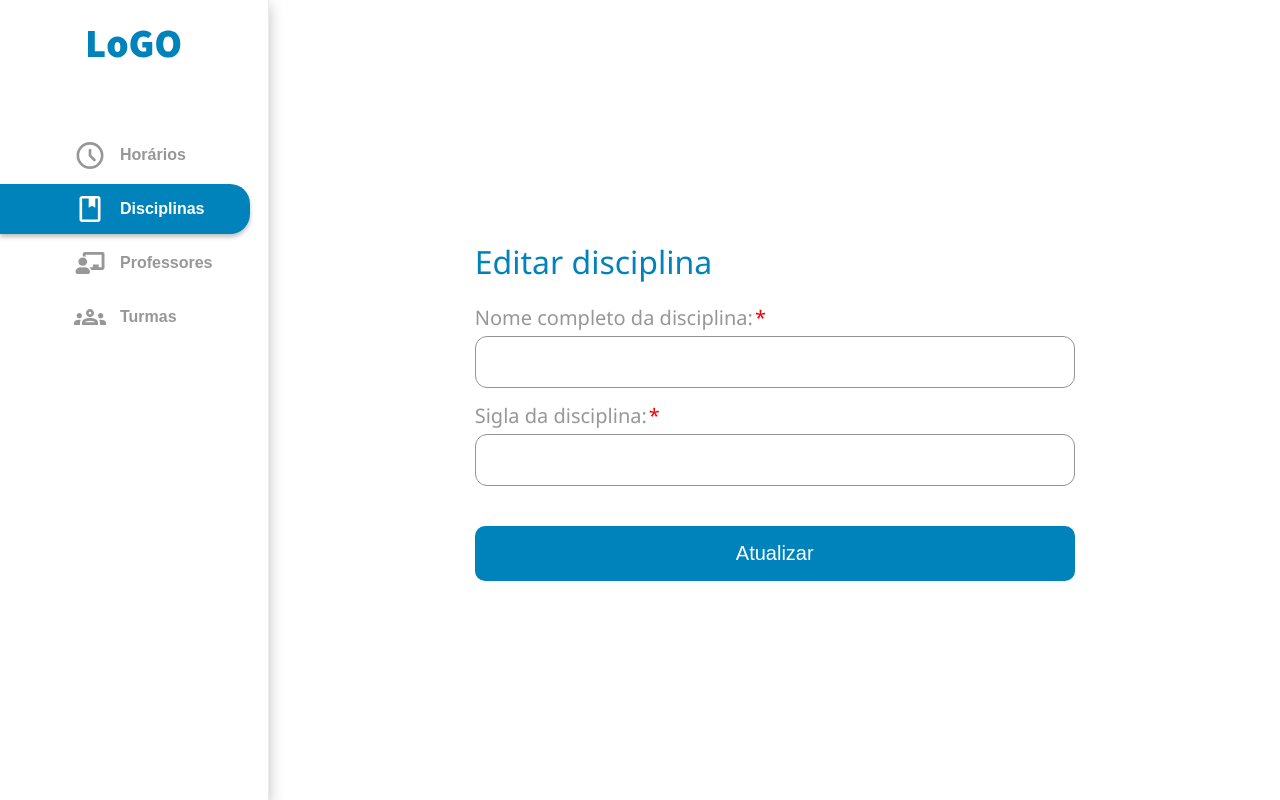
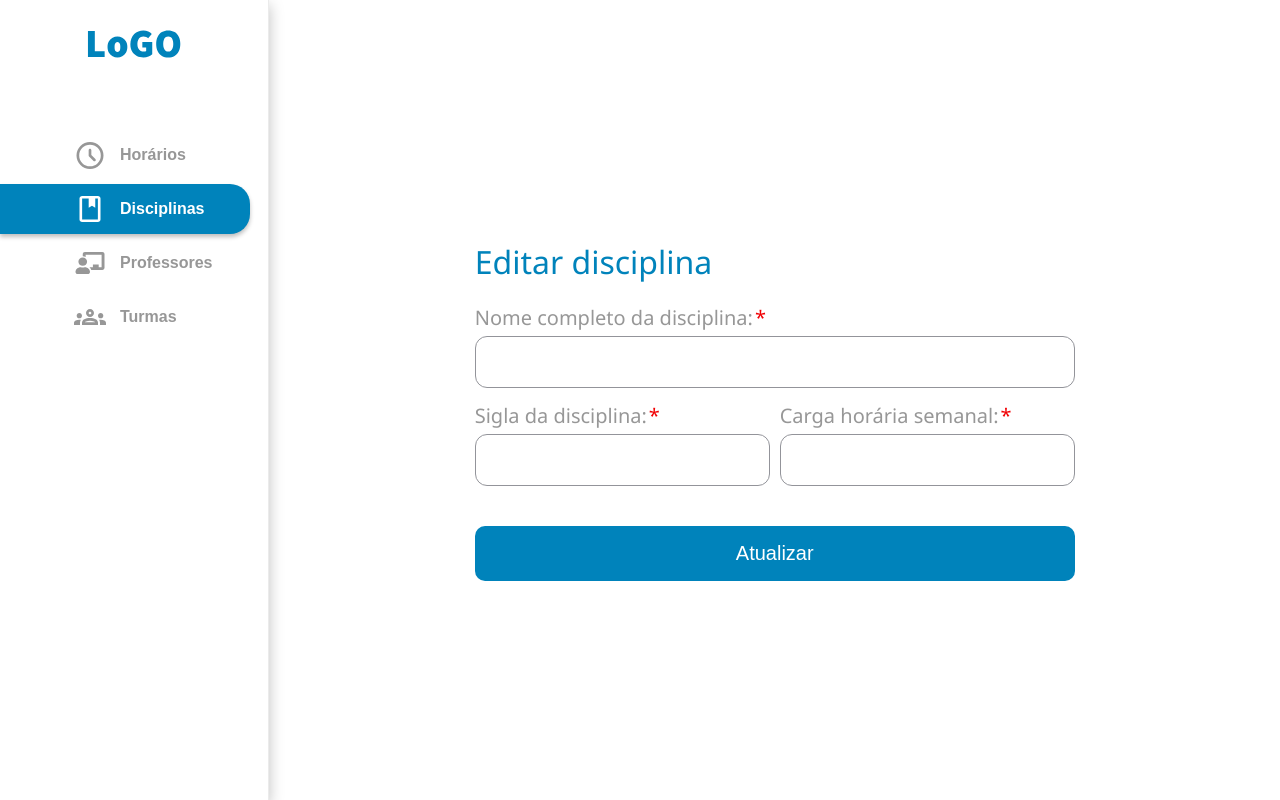
Before and after one commit to lucas680/gestao_on, a Next.js app: page /disciplines/1 in a window 1280 px wide. Built offline with nearby package versions, Linux system fonts and the light colour scheme.

Commit message:
Adicionado carga horária à disciplina

```diff
--- a/src/components/form/input/input.tsx
+++ b/src/components/form/input/input.tsx
@@ -1,7 +1,7 @@
 import styles from "./input.module.scss";
 
 interface Iinput {
-  value: string;
+  value: string | number | undefined;
   onChange: (e: string) => void;
   onEnter?: () => void;
   isValid?: boolean;
@@ -10,9 +10,11 @@ interface Iinput {
   beforeIcon?: React.ReactNode;
   afterIcon?: React.ReactNode;
   max?: number;
+  type?: string;
 }
 
 export default function Input(props: Iinput) {
+
   return (
     <div>
       <div
@@ -24,9 +26,11 @@ export default function Input(props: Iinput) {
           <div className={styles.beforeIcon}>{props.beforeIcon}</div>
         )}
         <input
+          type={props.type}
           value={props.value}
           disabled={props.disabled}
           maxLength={props.max}
+          max={props.max}
           onChange={(e) => props.onChange(e.target.value)}
           onKeyDown={(e) => {
             if (e.key === "Enter" && props.onEnter) {
--- a/src/pages/disciplines/[id]/index.tsx
+++ b/src/pages/disciplines/[id]/index.tsx
@@ -11,6 +11,8 @@ export default function AddEditDisciplines() {
 
   const [title, setTitle] = useState("");
   const [acronym, setAcronym] = useState("");
+  const [workload, setWorkload] = useState<number>();
+  const [isWorkloadValid, setIsWorkloadValid] = useState(true);
 
   const onSubmit = () => {
     //
@@ -31,10 +33,40 @@ export default function AddEditDisciplines() {
           Nome completo da disciplina:<span>*</span>
         </label>
         <Input value={title} onChange={(e) => setTitle(e)} />
-        <label>
-          Sigla da disciplina:<span>*</span>
-        </label>
-        <Input value={acronym} onChange={(e) => setAcronym(e.toUpperCase())} max={4} />
+        <div className="column">
+          <div className="row">
+            <label>
+              Sigla da disciplina:<span>*</span>
+            </label>
+            <Input
+              value={acronym}
+              onChange={(e) => setAcronym(e)}
+              max={4}
+            />
+          </div>
+          <div className="divider"></div>
+          <div className="row">
+            <label>
+              Carga horária semanal:<span>*</span>
+            </label>
+            <Input
+              type="number"
+              value={workload}
+              isValid={isWorkloadValid}
+              onChange={(e) => {
+                if(e.length <= 2 && (e as unknown as number) <= 50){
+                  setWorkload(e as unknown as number);
+                  setIsWorkloadValid(true);
+                }else{
+                  setIsWorkloadValid(false);
+                }
+              }}
+              invalidMessage="O valor máximo é 50 horas"
+              max={50}
+            />
+          </div>
+        </div>
+
         <CustomButtom
           text={isEdit ? "Atualizar" : "Adicionar"}
           color="blue"
```
